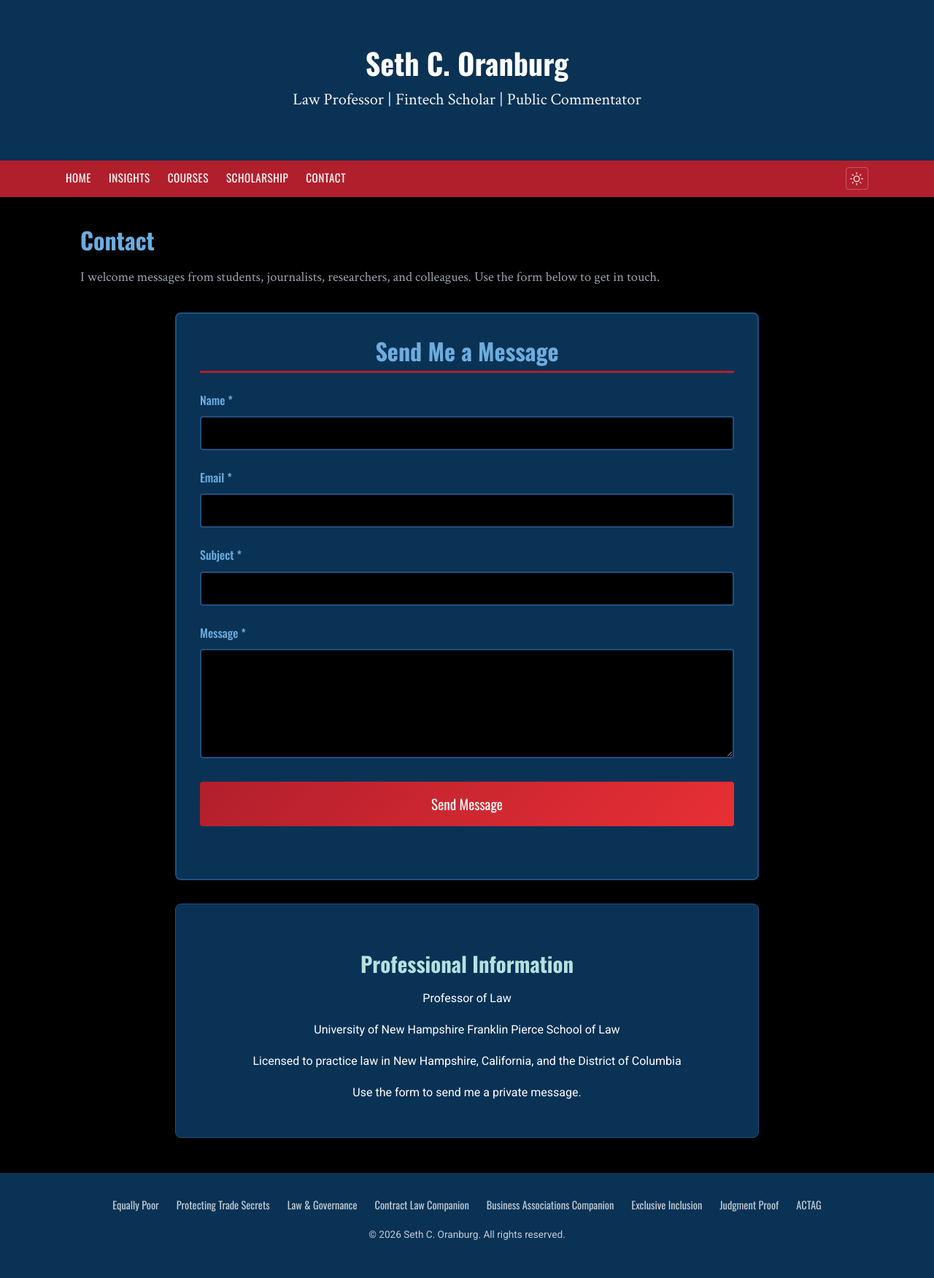
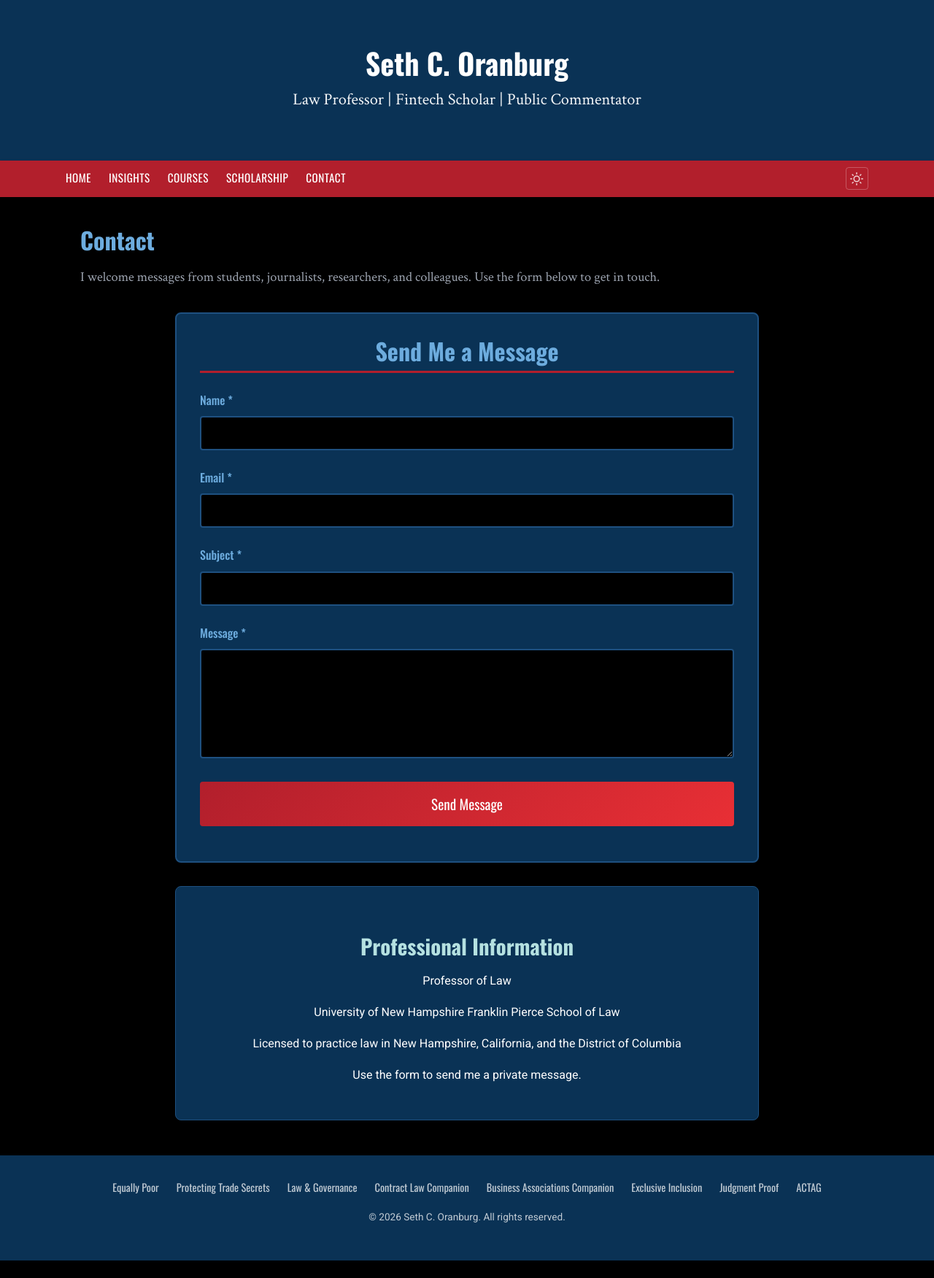
Before and after one commit to Oranburg/oranburg.github.io, a Jekyll site: the page built from contact/index.html, in a window 1280 px wide. Shown: the whole page at 73% size. Built offline with Jekyll 4.4.1, drawn with Linux system fonts in a browser that asks for light colours; after the commit the page ends 1727 px from its top, so only the background shows below that.

Commit message:
Polish contact subject text and status spacing
Agent-Logs-Url: https://github.com/Oranburg/oranburg.github.io/sessions/af6289b9-79d6-47fd-97ff-466a64a5ef05

Co-authored-by: Oranburg <259708769+Oranburg@users.noreply.github.com>

```diff
--- a/assets/css/site.css
+++ b/assets/css/site.css
@@ -601,7 +601,6 @@ details.embed[open] summary {
 
 .contact-form-status {
   margin: var(--space-md) 0 0;
-  min-height: var(--space-lg);
   font-size: 0.95rem;
 }
 
--- a/contact/index.html
+++ b/contact/index.html
@@ -38,7 +38,7 @@ tagline: "Law Professor | Fintech Scholar | Public Commentator"
         <input type="text" id="website" name="_gotcha" autocomplete="off">
       </div>
 
-      <input type="hidden" name="_subject" value="[Website Contact] New message from {{ site.url | default: site.title }}">
+      <input type="hidden" name="_subject" value="[Website Contact] New message from {{ site.title }}">
       <button type="submit" class="submit-btn" id="contactSubmitBtn">Send Message</button>
       <p id="contactFormStatus" class="contact-form-status" role="status" aria-live="polite"></p>
     </form>
```
